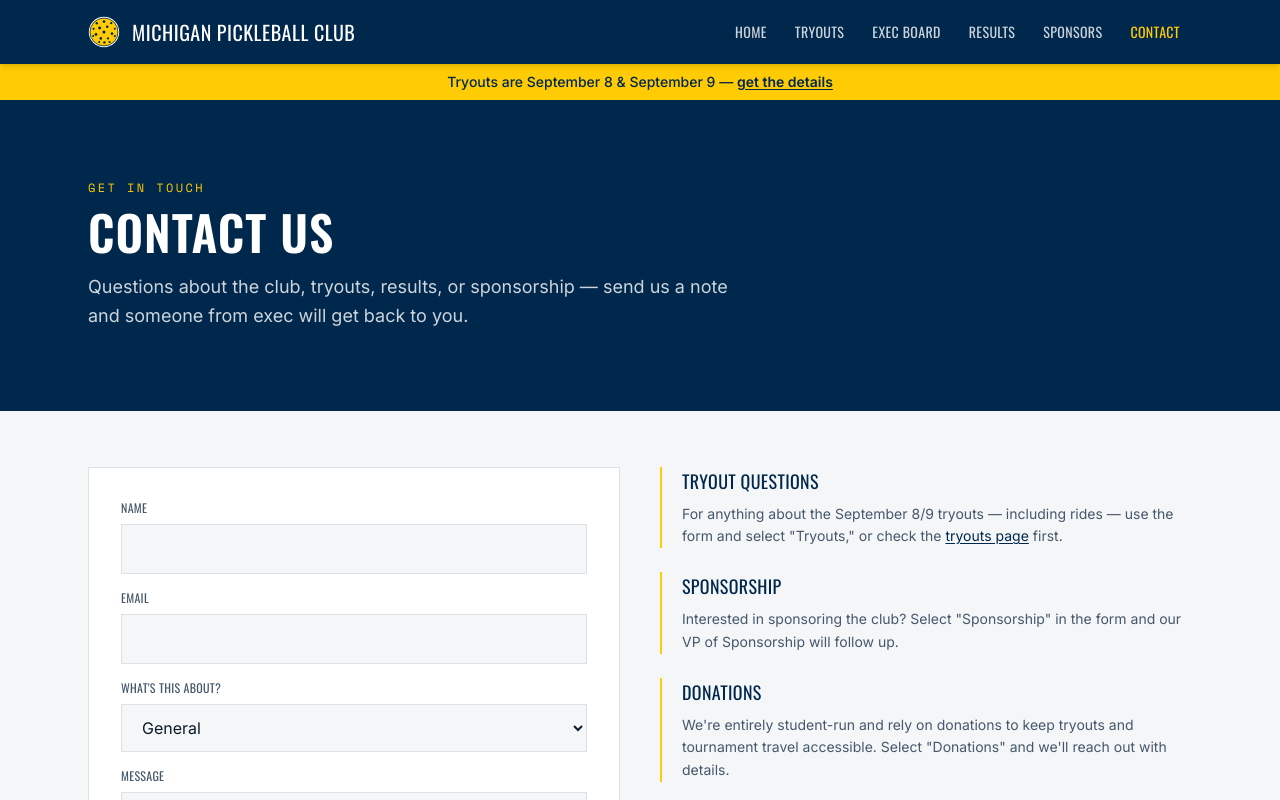
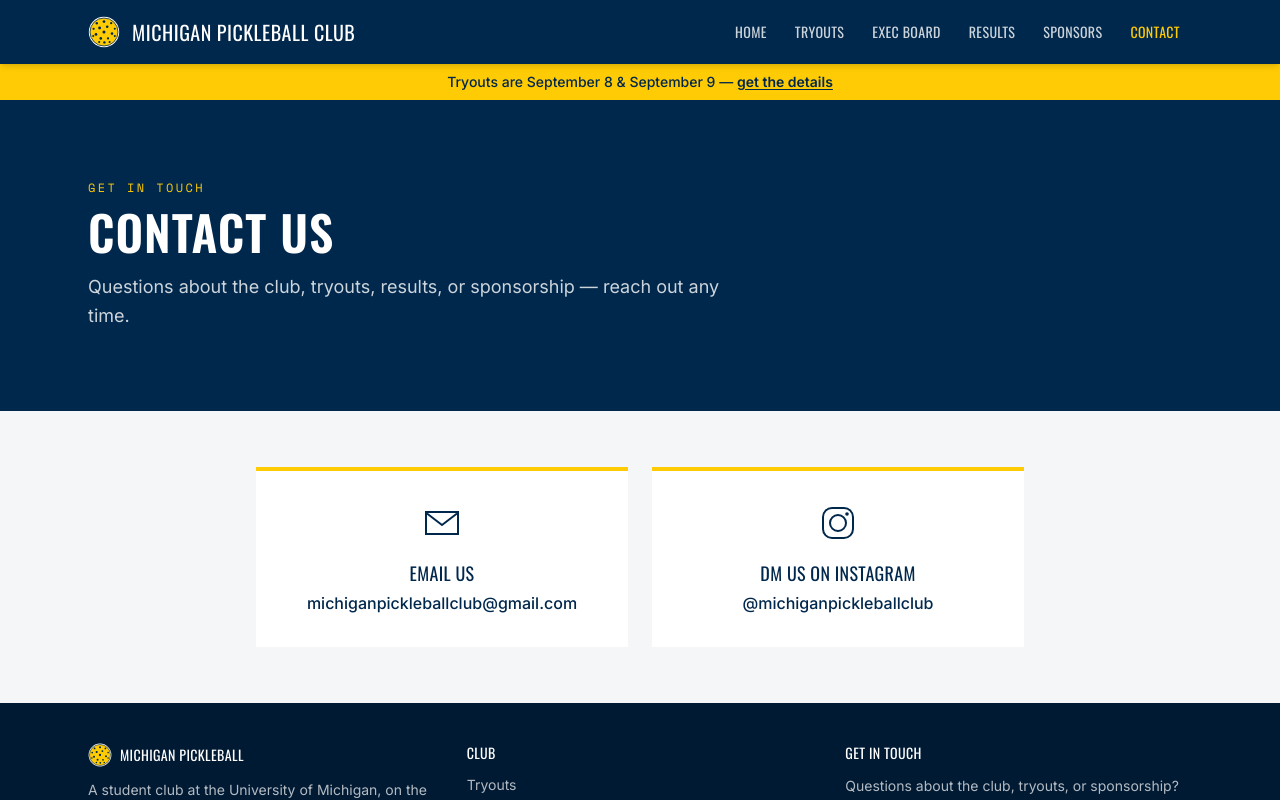
Before and after one commit to drewjm-85/michigan-pickleball-club, a React (Vite) app: page /contact in a window 1280 px wide. Shown: the top 800 px of the page. Built offline with nearby package versions, Linux system fonts and the light colour scheme.

Commit message:
Replace Contact form with direct email/Instagram links
Drops the Formspree form entirely in favor of two simple contact
cards: email (michiganpickleballclub@gmail.com) and Instagram DM
(@michiganpickleballclub). No third-party form service needed
anymore. Updates README to match.

```diff
--- a/src/pages/Contact.tsx
+++ b/src/pages/Contact.tsx
@@ -1,10 +1,27 @@
-import { Link } from 'react-router-dom'
 import PageHero from '../components/PageHero'
 
-const FORMSPREE_ENDPOINT = 'https://formspree.io/f/meajpdnp'
+const EMAIL = 'michiganpickleballclub@gmail.com'
+const INSTAGRAM_HANDLE = '@michiganpickleballclub'
+const INSTAGRAM_URL = 'https://instagram.com/michiganpickleballclub'
 
-const inputClasses =
-  'w-full bg-court border border-line px-4 py-3 text-ink focus:border-navy outline-none transition-colors'
+function EmailIcon() {
+  return (
+    <svg viewBox="0 0 40 40" className="w-10 h-10" aria-hidden="true">
+      <rect x="4" y="9" width="32" height="22" fill="none" stroke="var(--color-navy)" strokeWidth="2" />
+      <path d="M5 10.5 20 22 35 10.5" fill="none" stroke="var(--color-navy)" strokeWidth="2" strokeLinejoin="round" />
+    </svg>
+  )
+}
+
+function InstagramIcon() {
+  return (
+    <svg viewBox="0 0 40 40" className="w-10 h-10" aria-hidden="true">
+      <rect x="5" y="5" width="30" height="30" rx="9" fill="none" stroke="var(--color-navy)" strokeWidth="2" />
+      <circle cx="20" cy="20" r="8" fill="none" stroke="var(--color-navy)" strokeWidth="2" />
+      <circle cx="29" cy="11" r="1.8" fill="var(--color-navy)" />
+    </svg>
+  )
+}
 
 export default function Contact() {
   return (
@@ -12,80 +29,34 @@ export default function Contact() {
       <PageHero
         eyebrow="Get in Touch"
         title="Contact Us"
-        lede="Questions about the club, tryouts, results, or sponsorship — send us a note and someone from exec will get back to you."
+        lede="Questions about the club, tryouts, results, or sponsorship — reach out any time."
       />
 
-      <section className="mx-auto max-w-6xl px-4 sm:px-6 py-14 grid gap-10 lg:grid-cols-[1fr_1fr]">
-        <form action={FORMSPREE_ENDPOINT} method="POST" className="bg-white border border-line p-6 sm:p-8 flex flex-col gap-4">
-          <div>
-            <label htmlFor="name" className="block font-display text-xs uppercase tracking-wide text-ink-soft mb-2">
-              Name
-            </label>
-            <input id="name" name="name" type="text" required className={inputClasses} />
-          </div>
+      <section className="mx-auto max-w-6xl px-4 sm:px-6 py-14">
+        <div className="grid gap-6 sm:grid-cols-2 max-w-3xl mx-auto">
+          <a
+            href={`mailto:${EMAIL}`}
+            className="bg-white border-t-4 border-maize p-8 flex flex-col items-center text-center gap-4 hover:bg-court transition-colors"
+          >
+            <EmailIcon />
+            <div>
+              <h2 className="text-lg mb-1">Email Us</h2>
+              <p className="text-navy font-medium break-all">{EMAIL}</p>
+            </div>
+          </a>
 
-          <div>
-            <label htmlFor="email" className="block font-display text-xs uppercase tracking-wide text-ink-soft mb-2">
-              Email
-            </label>
-            <input id="email" name="email" type="email" required className={inputClasses} />
-          </div>
-
-          <div>
-            <label htmlFor="topic" className="block font-display text-xs uppercase tracking-wide text-ink-soft mb-2">
-              What's this about?
-            </label>
-            <select id="topic" name="topic" defaultValue="General" className={inputClasses}>
-              <option>General</option>
-              <option>Tryouts</option>
-              <option>Sponsorship</option>
-              <option>Results / Media</option>
-              <option>Donations</option>
-            </select>
-          </div>
-
-          <div>
-            <label htmlFor="message" className="block font-display text-xs uppercase tracking-wide text-ink-soft mb-2">
-              Message
-            </label>
-            <textarea id="message" name="message" required rows={5} className={inputClasses} />
-          </div>
-
-          <button
-            type="submit"
-            className="mt-2 bg-navy text-white font-display uppercase tracking-wide text-sm px-6 py-3 hover:bg-navy-deep transition-colors"
+          <a
+            href={INSTAGRAM_URL}
+            target="_blank"
+            rel="noopener noreferrer"
+            className="bg-white border-t-4 border-maize p-8 flex flex-col items-center text-center gap-4 hover:bg-court transition-colors"
           >
-            Send Message
-          </button>
-        </form>
-
-        <div className="flex flex-col gap-6">
-          <div className="border-l-2 border-maize pl-5">
-            <h3 className="text-lg mb-2">Tryout Questions</h3>
-            <p className="text-ink-soft text-sm leading-relaxed">
-              For anything about the September 8/9 tryouts — including rides —
-              use the form and select "Tryouts," or check the{' '}
-              <Link to="/tryouts" className="underline underline-offset-2 text-navy">
-                tryouts page
-              </Link>{' '}
-              first.
-            </p>
-          </div>
-          <div className="border-l-2 border-maize pl-5">
-            <h3 className="text-lg mb-2">Sponsorship</h3>
-            <p className="text-ink-soft text-sm leading-relaxed">
-              Interested in sponsoring the club? Select "Sponsorship" in the form
-              and our VP of Sponsorship will follow up.
-            </p>
-          </div>
-          <div className="border-l-2 border-maize pl-5">
-            <h3 className="text-lg mb-2">Donations</h3>
-            <p className="text-ink-soft text-sm leading-relaxed">
-              We're entirely student-run and rely on donations to keep tryouts
-              and tournament travel accessible. Select "Donations" and we'll
-              reach out with details.
-            </p>
-          </div>
+            <InstagramIcon />
+            <div>
+              <h2 className="text-lg mb-1">DM Us on Instagram</h2>
+              <p className="text-navy font-medium">{INSTAGRAM_HANDLE}</p>
+            </div>
+          </a>
         </div>
       </section>
     </div>
```
Also changed, not shown: 1 other file (tests, documents, lock files or other folders).
